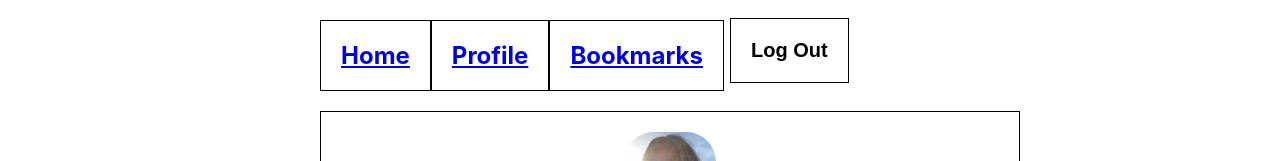
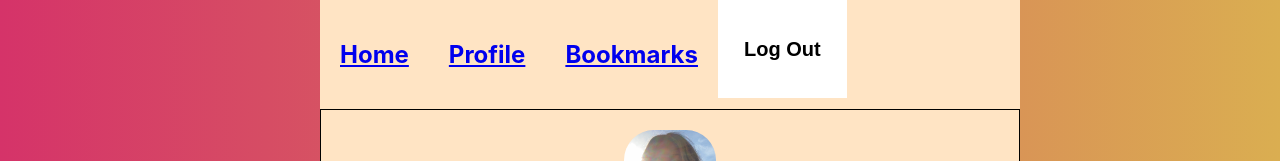
Before and after one commit to shanicunn/photo-app, a React (Create React App) app: page / in a window 1280 px wide. Shown: the top 161 px of the page. Built offline with nearby package versions, Linux system fonts and the light colour scheme.

Commit message:
Changed app background to gradient and child background to bisque

```diff
--- a/src/App.css
+++ b/src/App.css
@@ -1,20 +1,23 @@
 body {
   margin-left: 25%;
+  background: linear-gradient(90deg, #d53369 0%, #daae51 100%);
 }
 .App {
   /* text-align: center; */
+
 
 }
 
 .child {
   width: 700px;
+  background-color: bisque;
 }
 .nav {
   display: flex;
 
 }
 .nav h2{
-  border: 1px solid black;
+  /* border: 1px solid black; */
   padding: 20px;
   justify-content: center;
 }
```
